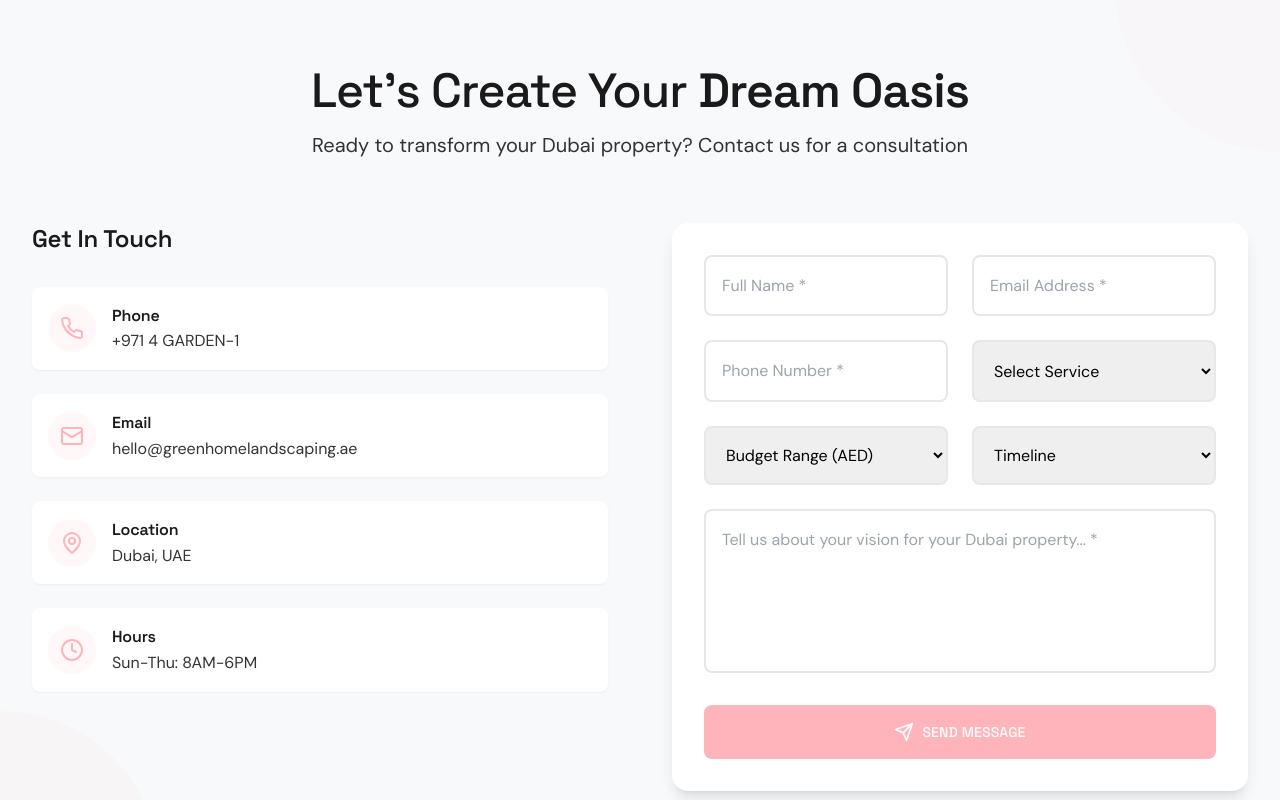
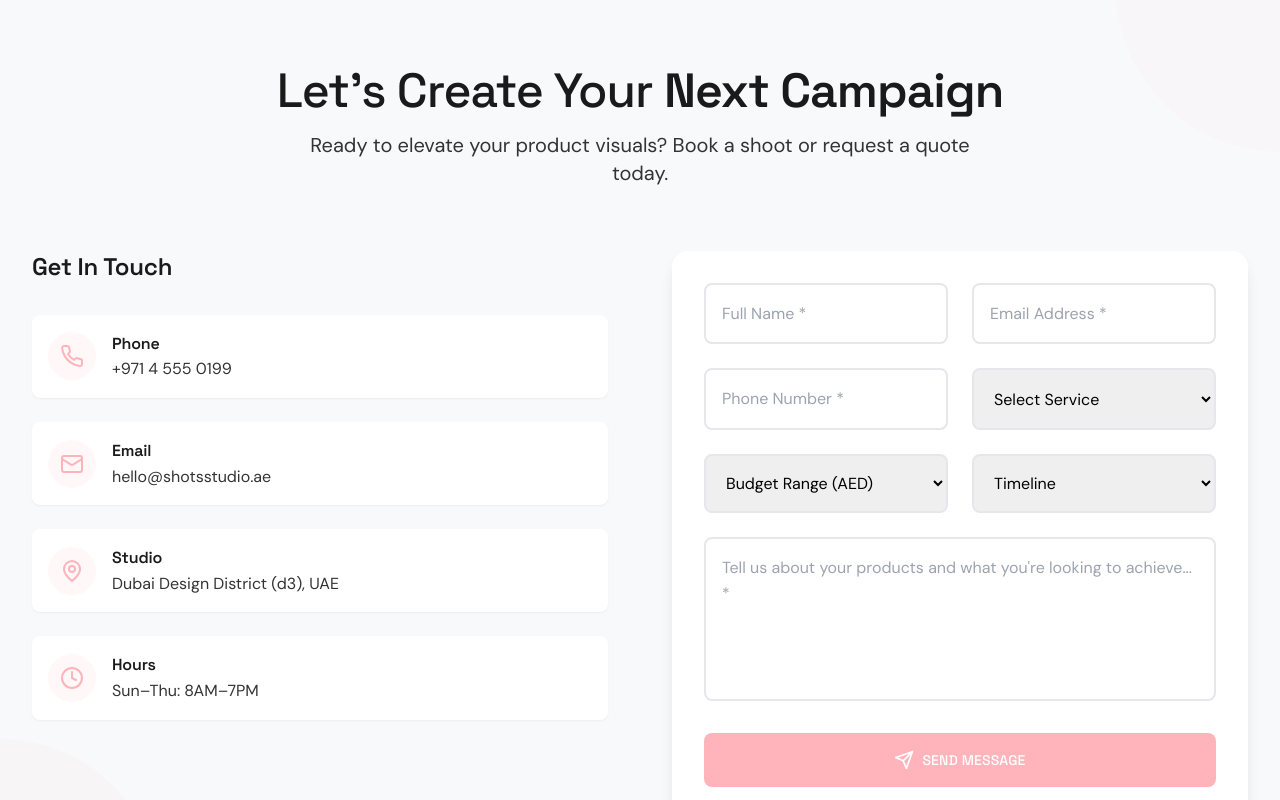
Before and after one commit to oussss/green-home-landscaping, a React (Vite) app: page / in a window 1280 px wide. Shown: the part 4540-5340 px from the top of the page. Built offline with nearby package versions, Linux system fonts and the light colour scheme.

Commit message:
rebrand: update ContactForm and index.html for Shots Studio

```diff
--- a/src/components/ContactForm.tsx
+++ b/src/components/ContactForm.tsx
@@ -17,15 +17,8 @@ interface FormErrors {
 
 const ContactForm: React.FC = () => {
   const [formData, setFormData] = useState<FormData>({
-    name: '',
-    email: '',
-    phone: '',
-    service: '',
-    budget: '',
-    timeline: '',
-    message: '',
+    name: '', email: '', phone: '', service: '', budget: '', timeline: '', message: '',
   });
-
   const [errors, setErrors] = useState<FormErrors>({});
   const [isSubmitting, setIsSubmitting] = useState(false);
   const [submitStatus, setSubmitStatus] = useState<'success' | 'error' | null>(null);
@@ -33,118 +26,81 @@ const ContactForm: React.FC = () => {
 
   useEffect(() => {
     const observer = new IntersectionObserver(
-      ([entry]) => {
-        if (entry.isIntersecting) {
-          setIsVisible(true);
-        }
-      },
+      ([entry]) => { if (entry.isIntersecting) setIsVisible(true); },
       { threshold: 0.1 }
     );
-
     const element = document.getElementById('contact');
     if (element) observer.observe(element);
-
     return () => observer.disconnect();
   }, []);
 
   const validateField = (name: string, value: string): string => {
     switch (name) {
-      case 'name':
-        return value.length < 2 ? 'Name must be at least 2 characters' : '';
-      case 'email':
-        return !/\S+@\S+\.\S+/.test(value) ? 'Please enter a valid email' : '';
-      case 'phone':
-        return !/^\+?[\d\s\-\(\)]{10,}$/.test(value) ? 'Please enter a valid phone number' : '';
-      case 'message':
-        return value.length < 10 ? 'Message must be at least 10 characters' : '';
-      default:
-        return '';
+      case 'name': return value.length < 2 ? 'Name must be at least 2 characters' : '';
+      case 'email': return !/\S+@\S+\.\S+/.test(value) ? 'Please enter a valid email' : '';
+      case 'phone': return !/^\+?[\d\s\-\(\)]{10,}$/.test(value) ? 'Please enter a valid phone number' : '';
+      case 'message': return value.length < 10 ? 'Message must be at least 10 characters' : '';
+      default: return '';
     }
   };
 
   const handleInputChange = (e: React.ChangeEvent<HTMLInputElement | HTMLTextAreaElement | HTMLSelectElement>) => {
     const { name, value } = e.target;
     setFormData(prev => ({ ...prev, [name]: value }));
-
-    // Real-time validation
     const error = validateField(name, value);
     setErrors(prev => ({ ...prev, [name]: error }));
   };
 
   const handleSubmit = async (e: React.FormEvent) => {
     e.preventDefault();
-
-    // Validate all fields
     const newErrors: FormErrors = {};
     Object.entries(formData).forEach(([key, value]) => {
-      if (key !== 'budget' && key !== 'timeline') { // These are optional
+      if (key !== 'budget' && key !== 'timeline') {
         const error = validateField(key, value);
         if (error) newErrors[key] = error;
       }
     });
-
-    if (Object.keys(newErrors).length > 0) {
-      setErrors(newErrors);
-      return;
-    }
-
+    if (Object.keys(newErrors).length > 0) { setErrors(newErrors); return; }
     setIsSubmitting(true);
     setSubmitStatus(null);
-
-    // Simulate form submission
     try {
       await new Promise(resolve => setTimeout(resolve, 2000));
       setSubmitStatus('success');
-      setFormData({
-        name: '',
-        email: '',
-        phone: '',
-        service: '',
-        budget: '',
-        timeline: '',
-        message: '',
-      });
-    } catch {
-      setSubmitStatus('error');
-    } finally {
-      setIsSubmitting(false);
-    }
+      setFormData({ name: '', email: '', phone: '', service: '', budget: '', timeline: '', message: '' });
+    } catch { setSubmitStatus('error'); }
+    finally { setIsSubmitting(false); }
   };
 
   return (
     <section id="contact" className="py-20 bg-light relative overflow-hidden">
-      {/* Animated background patterns */}
       <div className="absolute inset-0 overflow-hidden">
         <div className="absolute -top-40 -right-40 w-80 h-80 bg-accent/5 rounded-full animate-pulse-slow"></div>
         <div className="absolute -bottom-40 -left-40 w-80 h-80 bg-accent/5 rounded-full animate-pulse-slow" style={{ animationDelay: '1s' }}></div>
       </div>
 
       <div className="max-w-7xl mx-auto px-4 sm:px-6 lg:px-8 relative z-10">
-        {/* Section Header */}
         <div className={`text-center mb-16 transition-all duration-1000 ${
           isVisible ? 'opacity-100 translate-y-0' : 'opacity-0 translate-y-10'
         }`}>
           <h2 className="text-4xl lg:text-5xl font-display font-medium text-primary mb-4 tracking-tighter">
-            Let's Create Your <span className="font-semibold">Dream Oasis</span>
+            Let's Create Your <span className="font-semibold">Next Campaign</span>
           </h2>
           <p className="text-xl font-body text-secondary max-w-2xl mx-auto">
-            Ready to transform your Dubai property? Contact us for a consultation
+            Ready to elevate your product visuals? Book a shoot or request a quote today.
           </p>
         </div>
 
         <div className="grid grid-cols-1 lg:grid-cols-2 gap-16">
-          {/* Contact Information */}
           <div className={`transition-all duration-1000 ${
             isVisible ? 'opacity-100 translate-x-0' : 'opacity-0 -translate-x-10'
           }`}>
             <h3 className="text-2xl font-heading font-semibold text-primary mb-8">Get In Touch</h3>
-
             <div className="space-y-6">
               {[
-                { icon: Phone, title: 'Phone', content: '+971 4 GARDEN-1', delay: '200ms' },
-                { icon: Mail, title: 'Email', content: 'hello@greenhomelandscaping.ae', delay: '300ms' },
-                { icon: MapPin, title: 'Location', content: 'Dubai, UAE', delay: '400ms' },
-                { icon: Clock, title: 'Hours', content: 'Sun-Thu: 8AM-6PM', delay: '500ms' },
+                { icon: Phone, title: 'Phone', content: '+971 4 555 0199', delay: '200ms' },
+                { icon: Mail, title: 'Email', content: 'hello@shotsstudio.ae', delay: '300ms' },
+                { icon: MapPin, title: 'Studio', content: 'Dubai Design District (d3), UAE', delay: '400ms' },
+                { icon: Clock, title: 'Hours', content: 'Sun–Thu: 8AM–7PM', delay: '500ms' },
               ].map((item, index) => (
                 <div
                   key={index}
@@ -153,7 +109,7 @@ const ContactForm: React.FC = () => {
                   }`}
                   style={{ transitionDelay: item.delay }}
                 >
-                  <div className="w-12 h-12 bg-accent/10 rounded-full flex items-center justify-center group-hover:bg-accent/20 transition-colors duration-300">
+                  <div className="w-12 h-12 bg-accent/10 rounded-full flex items-center justify-center">
                     <item.icon className="w-6 h-6 text-accent" />
                   </div>
                   <div>
@@ -165,143 +121,91 @@ const ContactForm: React.FC = () => {
             </div>
           </div>
 
-          {/* Contact Form */}
           <div className={`bg-white p-8 shadow-lg rounded-2xl transition-all duration-1000 ${
             isVisible ? 'opacity-100 translate-x-0' : 'opacity-0 translate-x-10'
           }`}>
             <form onSubmit={handleSubmit} className="space-y-6">
-              {/* Name & Email */}
               <div className="grid grid-cols-1 md:grid-cols-2 gap-6">
                 <div className="relative group">
-                  <input
-                    type="text"
-                    name="name"
-                    value={formData.name}
-                    onChange={handleInputChange}
+                  <input type="text" name="name" value={formData.name} onChange={handleInputChange}
                     className={`w-full p-4 border-2 ${errors.name ? 'border-red-300' : 'border-gray-200'} focus:border-accent outline-none transition-all duration-300 rounded-lg group-hover:border-accent/50 font-body`}
-                    placeholder="Full Name *"
-                  />
+                    placeholder="Full Name *" />
                   {errors.name && <p className="text-red-500 text-sm mt-1 animate-shake font-body">{errors.name}</p>}
                 </div>
-
                 <div className="relative group">
-                  <input
-                    type="email"
-                    name="email"
-                    value={formData.email}
-                    onChange={handleInputChange}
+                  <input type="email" name="email" value={formData.email} onChange={handleInputChange}
                     className={`w-full p-4 border-2 ${errors.email ? 'border-red-300' : 'border-gray-200'} focus:border-accent outline-none transition-all duration-300 rounded-lg group-hover:border-accent/50 font-body`}
-                    placeholder="Email Address *"
-                  />
+                    placeholder="Email Address *" />
                   {errors.email && <p className="text-red-500 text-sm mt-1 animate-shake font-body">{errors.email}</p>}
                 </div>
               </div>
 
-              {/* Phone & Service */}
               <div className="grid grid-cols-1 md:grid-cols-2 gap-6">
                 <div className="relative group">
-                  <input
-                    type="tel"
-                    name="phone"
-                    value={formData.phone}
-                    onChange={handleInputChange}
+                  <input type="tel" name="phone" value={formData.phone} onChange={handleInputChange}
                     className={`w-full p-4 border-2 ${errors.phone ? 'border-red-300' : 'border-gray-200'} focus:border-accent outline-none transition-all duration-300 rounded-lg group-hover:border-accent/50 font-body`}
-                    placeholder="Phone Number *"
-                  />
+                    placeholder="Phone Number *" />
                   {errors.phone && <p className="text-red-500 text-sm mt-1 animate-shake font-body">{errors.phone}</p>}
                 </div>
-
-                <select
-                  name="service"
-                  value={formData.service}
-                  onChange={handleInputChange}
-                  className="w-full p-4 border-2 border-gray-200 focus:border-accent outline-none transition-all duration-300 rounded-lg hover:border-accent/50 font-body"
-                >
+                <select name="service" value={formData.service} onChange={handleInputChange}
+                  className="w-full p-4 border-2 border-gray-200 focus:border-accent outline-none transition-all duration-300 rounded-lg hover:border-accent/50 font-body">
                   <option value="">Select Service</option>
-                  <option value="design">Landscape Design</option>
-                  <option value="installation">Installation</option>
-                  <option value="maintenance">Maintenance</option>
-                  <option value="consultation">Consultation</option>
-                  <option value="pool-design">Pool Design & Construction</option>
+                  <option value="hero-shots">Hero Product Shots</option>
+                  <option value="flat-lay">Flat Lay &amp; Still Life</option>
+                  <option value="packaging">Packaging Photography</option>
+                  <option value="lifestyle">Lifestyle &amp; In-Context</option>
+                  <option value="video">Video &amp; Reels Content</option>
                 </select>
               </div>
 
-              {/* Budget & Timeline */}
               <div className="grid grid-cols-1 md:grid-cols-2 gap-6">
-                <select
-                  name="budget"
-                  value={formData.budget}
-                  onChange={handleInputChange}
-                  className="w-full p-4 border-2 border-gray-200 focus:border-accent outline-none transition-all duration-300 rounded-lg hover:border-accent/50 font-body"
-                >
+                <select name="budget" value={formData.budget} onChange={handleInputChange}
+                  className="w-full p-4 border-2 border-gray-200 focus:border-accent outline-none transition-all duration-300 rounded-lg hover:border-accent/50 font-body">
                   <option value="">Budget Range (AED)</option>
-                  <option value="under-100k">Under 100,000</option>
-                  <option value="100k-250k">100,000 - 250,000</option>
-                  <option value="250k-500k">250,000 - 500,000</option>
-                  <option value="over-500k">Over 500,000</option>
+                  <option value="under-2k">Under 2,000</option>
+                  <option value="2k-5k">2,000 – 5,000</option>
+                  <option value="5k-15k">5,000 – 15,000</option>
+                  <option value="over-15k">Over 15,000</option>
                 </select>
-
-                <select
-                  name="timeline"
-                  value={formData.timeline}
-                  onChange={handleInputChange}
-                  className="w-full p-4 border-2 border-gray-200 focus:border-accent outline-none transition-all duration-300 rounded-lg hover:border-accent/50 font-body"
-                >
+                <select name="timeline" value={formData.timeline} onChange={handleInputChange}
+                  className="w-full p-4 border-2 border-gray-200 focus:border-accent outline-none transition-all duration-300 rounded-lg hover:border-accent/50 font-body">
                   <option value="">Timeline</option>
                   <option value="asap">ASAP</option>
-                  <option value="1-3-months">1-3 Months</option>
-                  <option value="3-6-months">3-6 Months</option>
+                  <option value="this-week">This Week</option>
+                  <option value="this-month">This Month</option>
                   <option value="flexible">Flexible</option>
                 </select>
               </div>
 
-              {/* Message */}
               <div className="relative group">
-                <textarea
-                  name="message"
-                  value={formData.message}
-                  onChange={handleInputChange}
-                  rows={5}
+                <textarea name="message" value={formData.message} onChange={handleInputChange} rows={5}
                   className={`w-full p-4 border-2 ${errors.message ? 'border-red-300' : 'border-gray-200'} focus:border-accent outline-none transition-all duration-300 resize-none rounded-lg group-hover:border-accent/50 font-body`}
-                  placeholder="Tell us about your vision for your Dubai property... *"
-                />
+                  placeholder="Tell us about your products and what you're looking to achieve... *" />
                 {errors.message && <p className="text-red-500 text-sm mt-1 animate-shake font-body">{errors.message}</p>}
               </div>
 
-              {/* Submit Button */}
-              <button
-                type="submit"
-                disabled={isSubmitting}
+              <button type="submit" disabled={isSubmitting}
                 className={`w-full bg-accent text-white py-4 px-8 font-nav font-medium tracking-wide transition-all duration-500 flex items-center justify-center space-x-2 rounded-lg relative overflow-hidden group ${
                   isSubmitting ? 'opacity-70 cursor-not-allowed' : 'hover:bg-accent/90 hover:scale-105 hover:shadow-2xl'
-                }`}
-              >
+                }`}>
                 {isSubmitting ? (
-                  <>
-                    <div className="w-5 h-5 border-2 border-white/30 border-t-white rounded-full animate-spin" />
-                    <span>Sending...</span>
-                  </>
+                  <><div className="w-5 h-5 border-2 border-white/30 border-t-white rounded-full animate-spin" /><span>Sending...</span></>
                 ) : (
-                  <>
-                    <Send className="w-5 h-5 transition-transform duration-300 group-hover:translate-x-1" />
-                    <span>Send Message</span>
-                  </>
+                  <><Send className="w-5 h-5 transition-transform duration-300 group-hover:translate-x-1" /><span>Send Message</span></>
                 )}
                 <div className="absolute inset-0 bg-gradient-to-r from-transparent via-white/20 to-transparent -translate-x-full group-hover:translate-x-full transition-transform duration-1000"></div>
               </button>
 
-              {/* Status Messages */}
               {submitStatus === 'success' && (
                 <div className="flex items-center space-x-2 text-accent bg-accent/10 p-4 rounded-lg animate-slide-in-up">
                   <CheckCircle className="w-5 h-5" />
-                  <span className="font-body">Thank you! We'll get back to you within 24 hours.</span>
+                  <span className="font-body">Thank you! We’ll be in touch within 24 hours.</span>
                 </div>
               )}
-
               {submitStatus === 'error' && (
                 <div className="flex items-center space-x-2 text-red-600 bg-red-50 p-4 rounded-lg animate-shake">
                   <AlertCircle className="w-5 h-5" />
-                  <span className="font-body">Something went wrong. Please try again or call us directly.</span>
+                  <span className="font-body">Something went wrong. Please try again or email us directly.</span>
                 </div>
               )}
             </form>
```
Also changed, not shown: index.html (+8 -20 lines).
